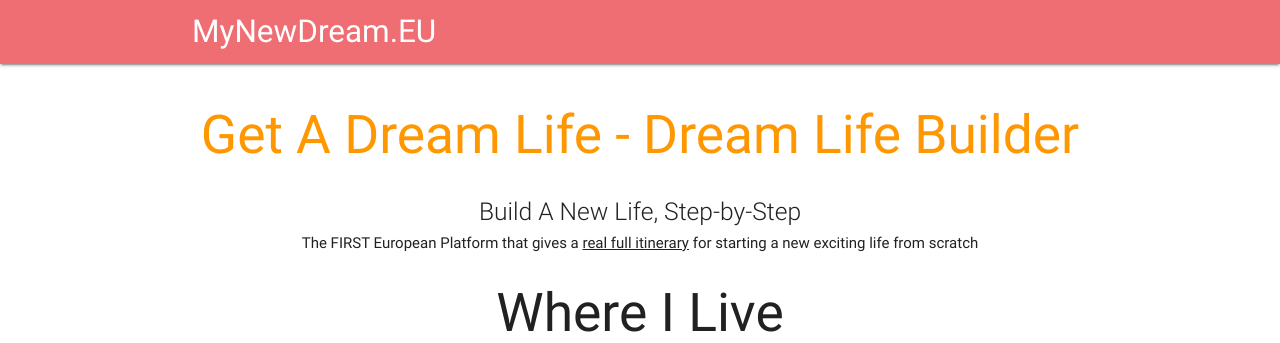
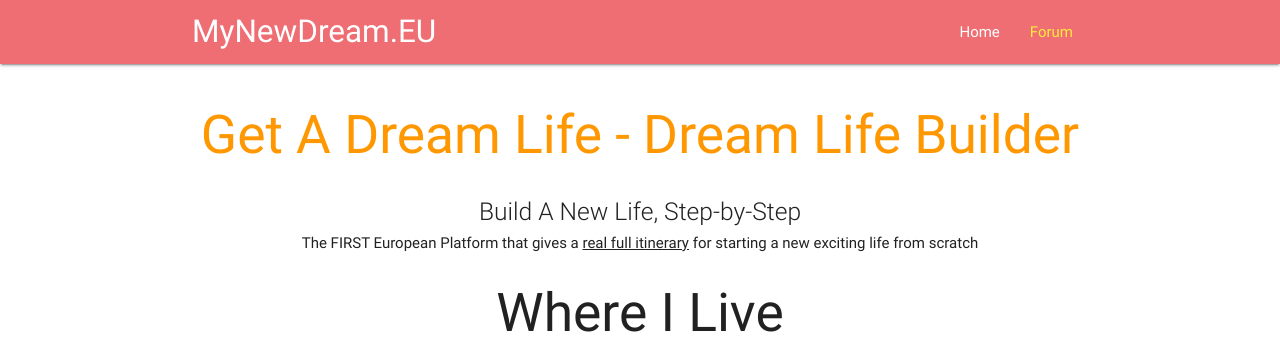
Before and after one commit to pH-7/MyDreamLife.eu, a PHP site: page /mydreamlife/ in a window 1280 px wide. Shown: the top 343 px of the page. Run offline with PHP 8.4, Linux system fonts and the light colour scheme; classes that the project's autoload settings leave out are loaded by file name; some libraries are stand-ins or nearby versions.

Commit message:
Add forum link into navbar

```diff
--- a/templates/header.php
+++ b/templates/header.php
@@ -23,6 +23,10 @@
   <nav class="light-orange lighten-1" role="navigation">
     <div class="nav-wrapper container">
       <a id="logo-container" href="<?php echo site_url() ?>" class="brand-logo">MyNewDream.EU</a>
+      <ul id="nav-mobile" class="right">
+        <li><a "<?php echo site_url() ?>">Home</a></li>
+        <li><a href="<?php echo site_url('forum') ?>" class="yellow-text">Forum</a></li>
+      </ul>
     </div>
   </nav>
 
```
